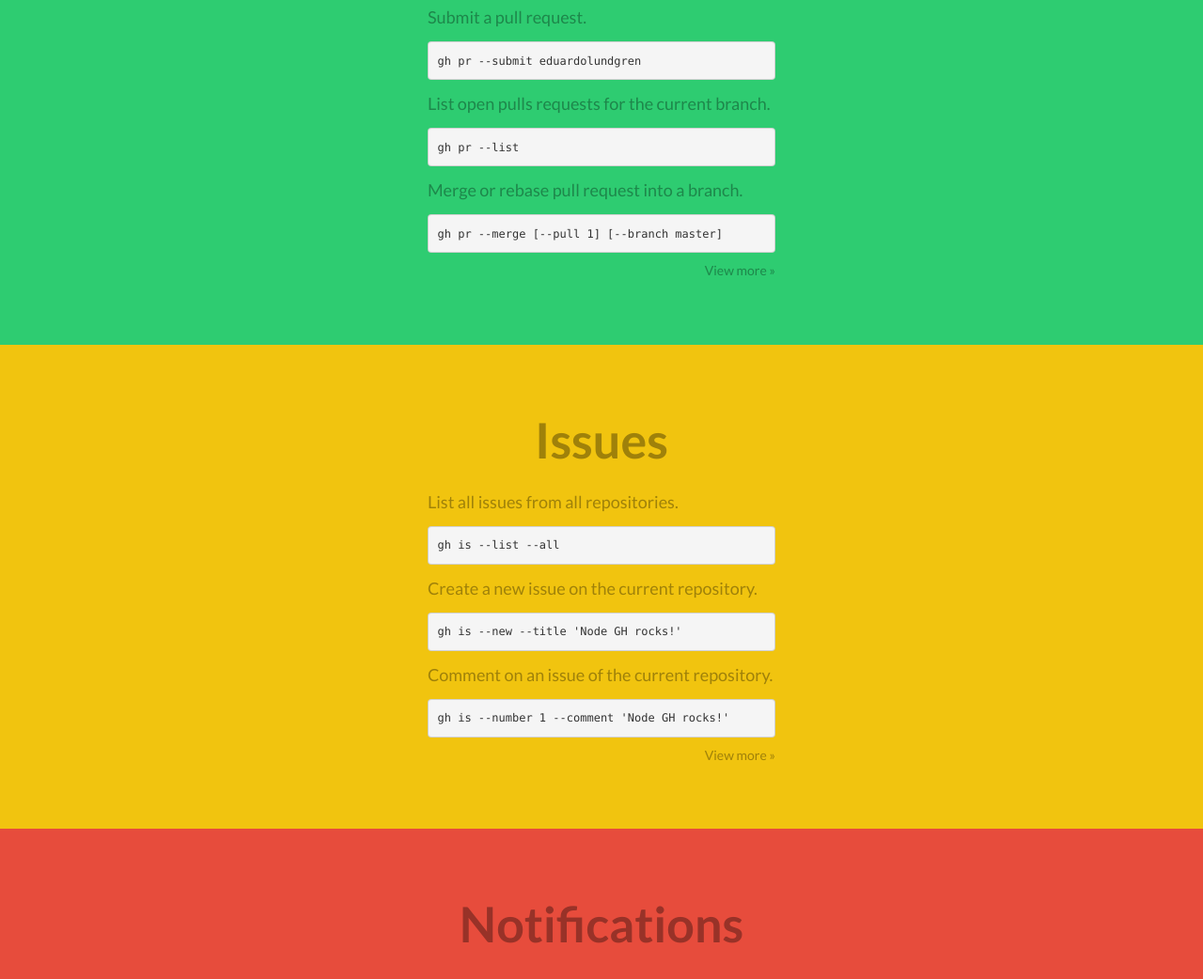
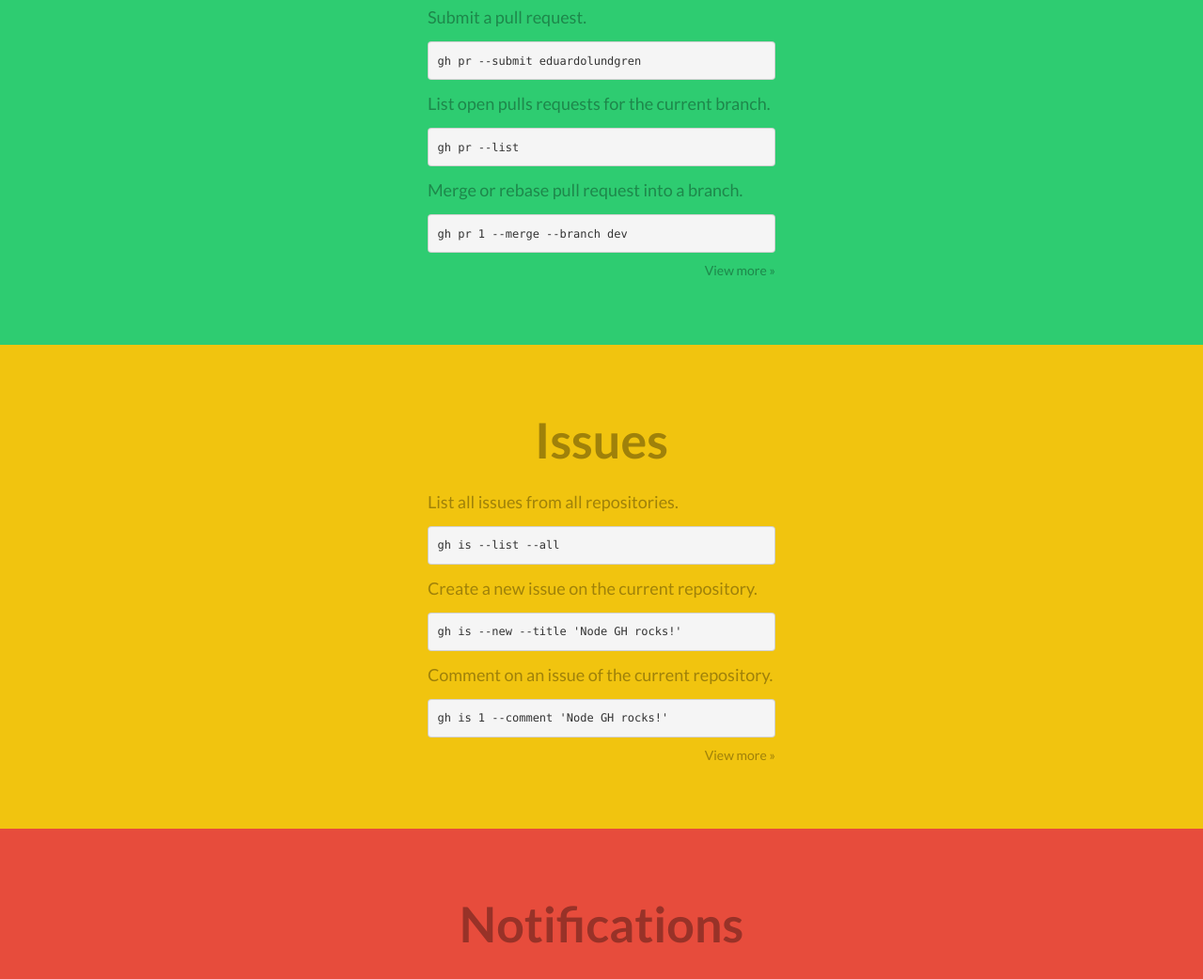
Before and after one commit to node-gh/gh, a plain HTML site: page index.html in a window 1280 px wide. Shown: the part 1652-2694 px from the top of the page at 94% size. Drawn offline with Linux system fonts and the light colour scheme.

Commit message:
Update syntax

```diff
--- a/index.html
+++ b/index.html
@@ -101,7 +101,7 @@
           <div class="span4"></div>
           <div class="span4">
             <p>Merge or rebase pull request into a branch.</p>
-            <pre><code>gh pr --merge [--pull 1] [--branch master]</code></pre>
+            <pre><code>gh pr 1 --merge --branch dev</code></pre>
             <a class="pull-right" href="https://github.com/eduardolundgren/node-gh#pull-requests">View more &raquo;</a>
           </div>
           <div class="span4"></div>
@@ -137,7 +137,7 @@
           <div class="span4"></div>
           <div class="span4">
             <p>Comment on an issue of the current repository.</p>
-            <pre><code>gh is --number 1 --comment 'Node GH rocks!'</code></pre>
+            <pre><code>gh is 1 --comment 'Node GH rocks!'</code></pre>
             <a class="pull-right" href="https://github.com/eduardolundgren/node-gh#issues">View more &raquo;</a>
           </div>
           <div class="span4"></div>
```
